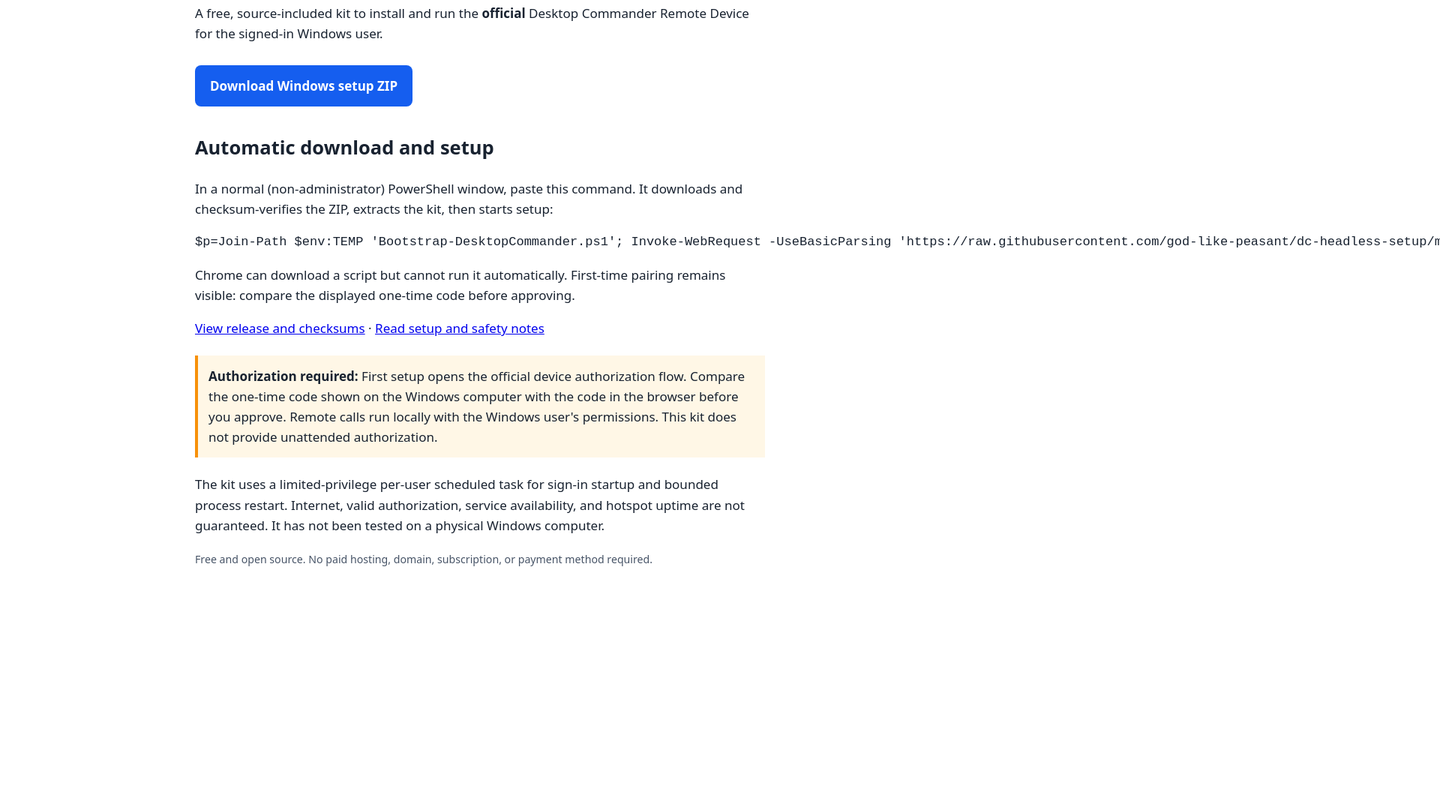
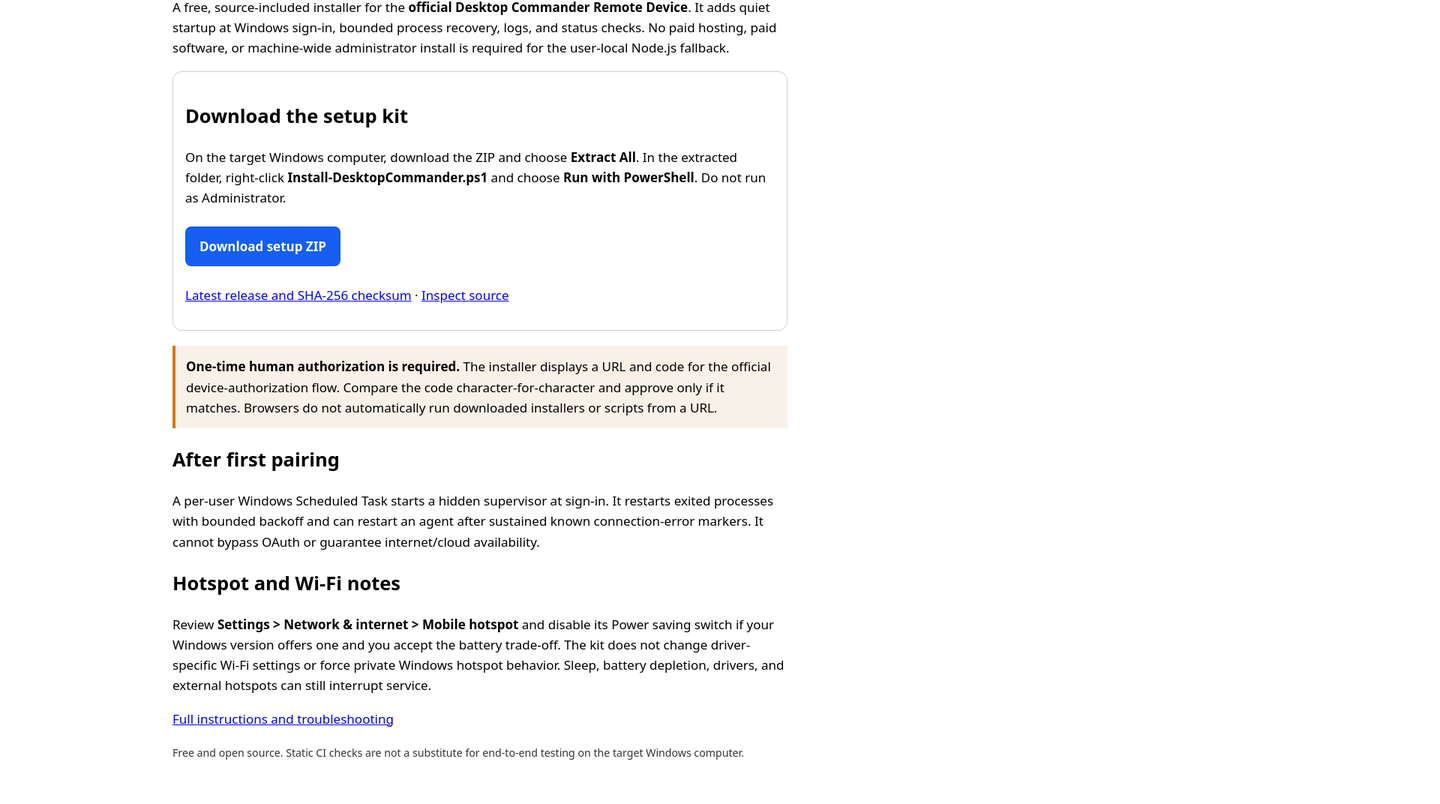
Before and after one commit to god-like-peasant/dc-headless-setup, a plain HTML site: page index.html in a window 1280 px wide. Shown: the part 122-1194 px from the top of the page at 75% size, 1920 px wide, since content can reach past the window. Before the commit the page ends 944 px from the top, so only its background shows below. Drawn offline with Linux system fonts and the light colour scheme.

Commit message:
Harden headless setup, reconnection, and validation
Pin the remote agent version; verify user-local Node.js installation; require interactive OAuth and online confirmation before background startup; add bounded channel-error recovery, reversible power settings, static checks, and CI-gated releases.

```diff
--- a/index.html
+++ b/index.html
@@ -1,22 +1,29 @@
 <!doctype html>
 <html lang="en">
 <head>
-<meta charset="utf-8"><meta name="viewport" content="width=device-width,initial-scale=1">
-<title>Desktop Commander Windows Setup Kit</title>
-<meta name="description" content="Free Windows setup kit for the official Desktop Commander Remote Device.">
-<style>body{font:17px/1.6 system-ui,sans-serif;max-width:760px;margin:8vh auto;padding:0 22px;color:#182230}h1{line-height:1.15}a.button{display:inline-block;background:#155eef;color:white;padding:14px 20px;border-radius:8px;text-decoration:none;font-weight:700;margin:12px 0}aside{background:#fff7e6;border-left:4px solid #f79009;padding:14px;margin:22px 0}small{color:#475467}</style>
+<meta charset="utf-8">
+<meta name="viewport" content="width=device-width,initial-scale=1">
+<title>Desktop Commander — Free Windows Headless Setup</title>
+<meta name="description" content="Free source-included Windows setup kit for the official Desktop Commander Remote Device, with background startup and bounded recovery.">
+<style>
+:root{color-scheme:light dark}body{font:17px/1.6 system-ui,-apple-system,Segoe UI,sans-serif;max-width:820px;margin:7vh auto;padding:0 22px;color:CanvasText;background:Canvas}h1{line-height:1.15;letter-spacing:-.02em}a{overflow-wrap:anywhere}.button{display:inline-block;background:#155eef;color:white;padding:13px 19px;border-radius:8px;text-decoration:none;font-weight:700;margin:8px 0}.panel{border:1px solid #8886;border-radius:12px;padding:16px;margin:18px 0}.notice{background:#a1620717;border-left:4px solid #d97706;padding:14px;margin:20px 0}small{opacity:.8}
+</style>
 </head>
 <body>
-<h1>Desktop Commander Windows Setup Kit</h1>
-<p>A free, source-included kit to install and run the <strong>official</strong> Desktop Commander Remote Device for the signed-in Windows user.</p>
-<p><a class="button" href="https://github.com/god-like-peasant/dc-headless-setup/releases/latest/download/dc-headless-setup-windows.zip">Download Windows setup ZIP</a></p>
-<h2>Automatic download and setup</h2>
-<p>In a normal (non-administrator) PowerShell window, paste this command. It downloads and checksum-verifies the ZIP, extracts the kit, then starts setup:</p>
-<pre><code>$p=Join-Path $env:TEMP 'Bootstrap-DesktopCommander.ps1'; Invoke-WebRequest -UseBasicParsing 'https://raw.githubusercontent.com/god-like-peasant/dc-headless-setup/main/Bootstrap-DesktopCommander.ps1' -OutFile $p; powershell.exe -NoProfile -ExecutionPolicy Bypass -File $p</code></pre>
-<p>Chrome can download a script but cannot run it automatically. First-time pairing remains visible: compare the displayed one-time code before approving.</p>
-<p><a href="https://github.com/god-like-peasant/dc-headless-setup/releases/latest">View release and checksums</a> · <a href="https://github.com/god-like-peasant/dc-headless-setup/blob/main/README.md">Read setup and safety notes</a></p>
-<aside><strong>Authorization required:</strong> First setup opens the official device authorization flow. Compare the one-time code shown on the Windows computer with the code in the browser before you approve. Remote calls run locally with the Windows user's permissions. This kit does not provide unattended authorization.</aside>
-<p>The kit uses a limited-privilege per-user scheduled task for sign-in startup and bounded process restart. Internet, valid authorization, service availability, and hotspot uptime are not guaranteed. It has not been tested on a physical Windows computer.</p>
-<p><small>Free and open source. No paid hosting, domain, subscription, or payment method required.</small></p>
+<h1>Desktop Commander Headless Setup for Windows</h1>
+<p>A free, source-included installer for the <strong>official Desktop Commander Remote Device</strong>. It adds quiet startup at Windows sign-in, bounded process recovery, logs, and status checks. No paid hosting, paid software, or machine-wide administrator install is required for the user-local Node.js fallback.</p>
+<div class="panel">
+  <h2>Download the setup kit</h2>
+  <p>On the target Windows computer, download the ZIP and choose <strong>Extract All</strong>. In the extracted folder, right-click <strong>Install-DesktopCommander.ps1</strong> and choose <strong>Run with PowerShell</strong>. Do not run as Administrator.</p>
+  <p><a class="button" href="https://github.com/god-like-peasant/dc-headless-setup/releases/latest/download/dc-headless-setup-windows.zip">Download setup ZIP</a></p>
+  <p><a href="https://github.com/god-like-peasant/dc-headless-setup/releases/latest">Latest release and SHA-256 checksum</a> · <a href="https://github.com/god-like-peasant/dc-headless-setup">Inspect source</a></p>
+</div>
+<div class="notice"><strong>One-time human authorization is required.</strong> The installer displays a URL and code for the official device-authorization flow. Compare the code character-for-character and approve only if it matches. Browsers do not automatically run downloaded installers or scripts from a URL.</div>
+<h2>After first pairing</h2>
+<p>A per-user Windows Scheduled Task starts a hidden supervisor at sign-in. It restarts exited processes with bounded backoff and can restart an agent after sustained known connection-error markers. It cannot bypass OAuth or guarantee internet/cloud availability.</p>
+<h2>Hotspot and Wi-Fi notes</h2>
+<p>Review <strong>Settings &gt; Network &amp; internet &gt; Mobile hotspot</strong> and disable its Power saving switch if your Windows version offers one and you accept the battery trade-off. The kit does not change driver-specific Wi-Fi settings or force private Windows hotspot behavior. Sleep, battery depletion, drivers, and external hotspots can still interrupt service.</p>
+<p><a href="https://github.com/god-like-peasant/dc-headless-setup/blob/main/README.md">Full instructions and troubleshooting</a></p>
+<small>Free and open source. Static CI checks are not a substitute for end-to-end testing on the target Windows computer.</small>
 </body>
 </html>
```
Also changed, not shown: AGENT_VERSION.txt (added), 13 other files.
